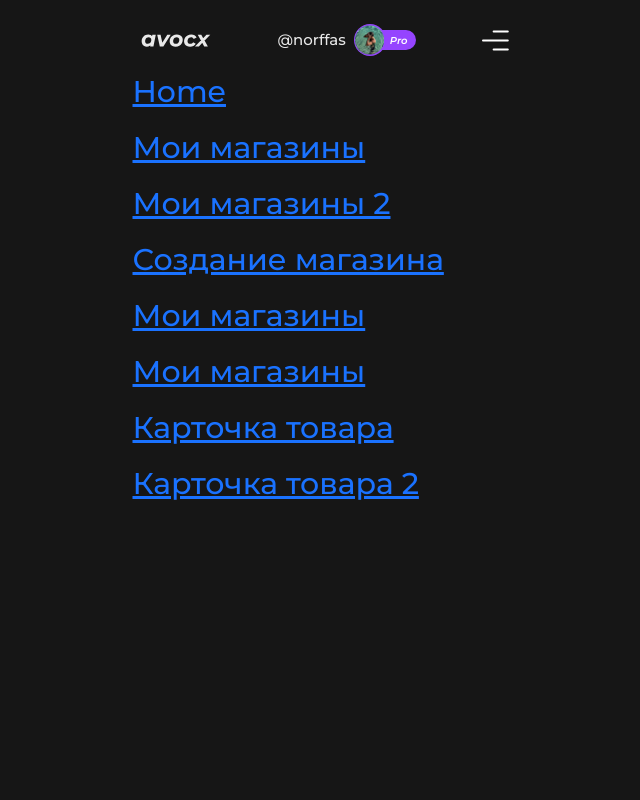
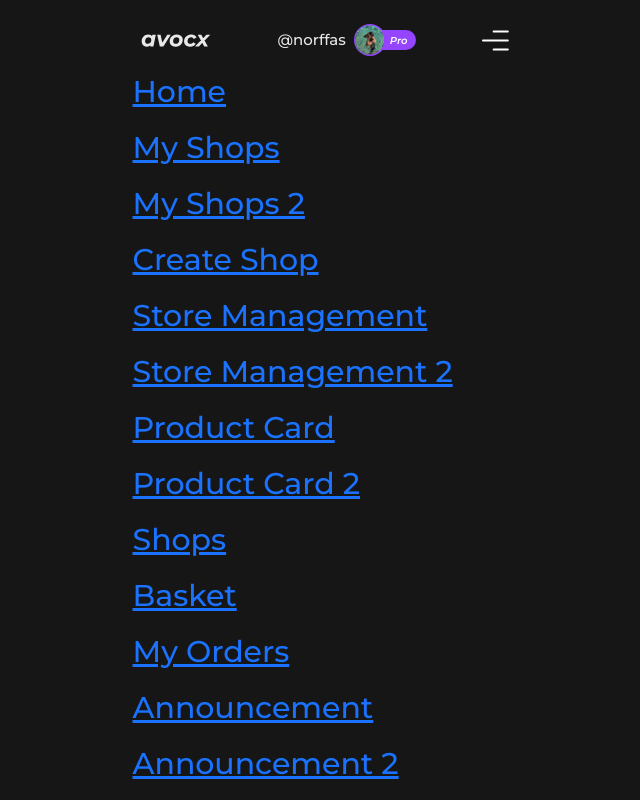
Before and after one commit to fayzullayevelmurod/Avocx-Mini-app, a React (Vite) app: page / in a window 1280 px wide. Shown: the top 800 px of the page, without its empty margins (315-955 px from the left). Built offline with nearby package versions, Linux system fonts and the light colour scheme.

Commit message:
project finished

```diff
--- a/src/pages/MapPage.jsx
+++ b/src/pages/MapPage.jsx
@@ -1,33 +1,36 @@
 import { Link } from 'react-router-dom';
 
 export const MapPage = () => {
+  const routes = [
+    { path: '/home', label: 'Home' },
+    { path: '/my-shops', label: 'My Shops' },
+    { path: '/my-shops-two', label: 'My Shops 2' },
+    { path: '/create-shop', label: 'Create Shop' },
+    { path: '/store-management', label: 'Store Management' },
+    { path: '/store-management-2', label: 'Store Management 2' },
+    { path: '/product-card', label: 'Product Card' },
+    { path: '/product-card-two', label: 'Product Card 2' },
+    { path: '/shops', label: 'Shops' },
+    { path: '/basket', label: 'Basket' },
+    { path: '/my-orders', label: 'My Orders' },
+    { path: '/announcement', label: 'Announcement' },
+    { path: '/announcement-two', label: 'Announcement 2' },
+    { path: '/create-ad', label: 'Create Ad' },
+    { path: '/create-ad-two', label: 'Create Ad 2' },
+    { path: '/create-ad-success', label: 'Create Ad Success' },
+  ];
+
   return (
     <div className='space-y-5 text-3xl'>
-      <Link className='text-primary block underline' to='/home'>
-        Home
-      </Link>
-      <Link className='text-primary block underline' to='/my-shops'>
-        Мои магазины
-      </Link>
-      <Link className='text-primary block underline' to='/my-shops-two'>
-        Мои магазины 2
-      </Link>
-      <Link className='text-primary block underline' to='/create-shop'>
-        Создание магазина
-      </Link>
-      <Link className='text-primary block underline' to='/store-management'>
-        Мои магазины
-      </Link>
-      <Link className='text-primary block underline' to='/store-management-2'>
-        Мои магазины
-      </Link>
-      <Link className='text-primary block underline' to='/product-card'>
-        Карточка товара
-      </Link>
-      <Link className='text-primary block underline' to='/product-card-two'>
-        Карточка товара 2
-      </Link>
-
+      {routes.map((route, index) => (
+        <Link
+          key={index}
+          className='text-primary block underline'
+          to={route.path}
+        >
+          {route.label}
+        </Link>
+      ))}
     </div>
   );
 };
```
